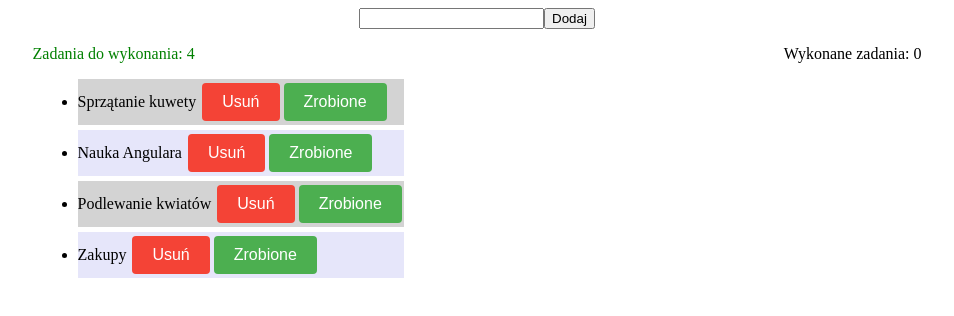
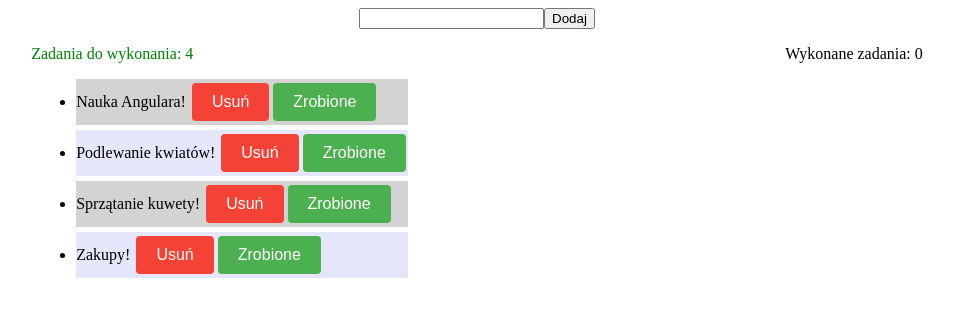
Before and after one commit to Ajmris/todo-angular, an Angular app: page / in a window 1280 px wide. Shown: the top 316 px of the page, without its empty margins (163-1117 px from the left). Built offline with nearby package versions, Linux system fonts and the light colour scheme.

Commit message:
add sort with pipe

```diff
--- a/src/app/app.module.ts
+++ b/src/app/app.module.ts
@@ -11,6 +11,7 @@ import { TaskService } from './services/tasks.service';
 import { CheckedDirective } from './shared/checked.directive';
 import { DateDirective } from './shared/date.directive';
 import { TransformTaskPipe } from './shared/transform-task.pipe';
+import { SortNamePipe } from './shared/sort-name.pipe';
 
 @NgModule({
   declarations: [
@@ -20,7 +21,8 @@ import { TransformTaskPipe } from './shared/transform-task.pipe';
     DoneTaskComponent,
     CheckedDirective,
     DateDirective,
-    TransformTaskPipe
+    TransformTaskPipe,
+    SortNamePipe
   ],
   imports: [
     BrowserModule,
--- a/src/app/done-task/done-task.component.html
+++ b/src/app/done-task/done-task.component.html
@@ -1,6 +1,6 @@
 <p>Wykonane zadania: {{tasksDone.length}}</p>
 <ul>
   <li appChecked appDate [date]="task.end" *ngFor="let task of tasksDone">
-    {{task.name}}
+    {{task.name| transformTask: ' - super!'}}
   </li>
 </ul>
--- /dev/null
+++ b/src/app/shared/sort-name.pipe.ts
@@ -0,0 +1,18 @@
+import { Pipe, PipeTransform } from '@angular/core';
+import { Task } from '../models/task';
+
+@Pipe({
+  name: 'sortName'
+})
+export class SortNamePipe implements PipeTransform {
+
+  transform(value: Array<Task>, args?: any): Array<Task> {
+    return value.sort((a,b)=>{
+      if(a.name.toLowerCase()>b.name.toLowerCase()){
+        return 1;
+      }else{
+        return -1;
+      }
+    });
+  }
+}
--- a/src/app/shared/transform-task.pipe.ts
+++ b/src/app/shared/transform-task.pipe.ts
@@ -5,7 +5,7 @@ import { Pipe, PipeTransform } from '@angular/core';
 })
 export class TransformTaskPipe implements PipeTransform {
 
-  transform(value: any, args?: any): any {
-    return value;
+  transform(value: string, args: string=''): any {
+    return value.charAt(0).toUpperCase()+value.slice(1)+args;
   }
 }
--- a/src/app/todo-task/todo-task.component.html
+++ b/src/app/todo-task/todo-task.component.html
@@ -1,8 +1,8 @@
 <ng-container *ngIf="tasksList.length>0; else noTask">
   <p [ngStyle]="{color: getColor()}">Zadania do wykonania: {{tasksList.length}}</p>
     <ul>
-      <li appDate [date]="task.created" *ngFor="let task of tasksList; let odd=odd" [ngClass]="{'odd-li': odd, 'last-li':tasksList.length===1}">
-        {{task.name}}
+      <li appDate [date]="task.created" *ngFor="let task of tasksList | sortName; let odd=odd" [ngClass]="{'odd-li': odd, 'last-li':tasksList.length===1}">
+        {{task.name | transformTask: '!'}}
         <button class="remove" (click)="remove(task)">Usuń</button>
         <button class="done" (click)="done(task)">Zrobione</button>
       </li>
--- a/src/app/todo-task/todo-task.component.ts
+++ b/src/app/todo-task/todo-task.component.ts
@@ -14,7 +14,7 @@ export class TodoTaskComponent implements OnInit{
   constructor(private tasksService: TaskService){
     console.log('TodoTaskComponent');
     this.tasksService.getTasksListObs().subscribe((tasks: Array<Task>)=>{
-      this.tasksList=tasks;
+      this.tasksList=tasks.slice();
     });
   }
   ngOnInit(){}
```
